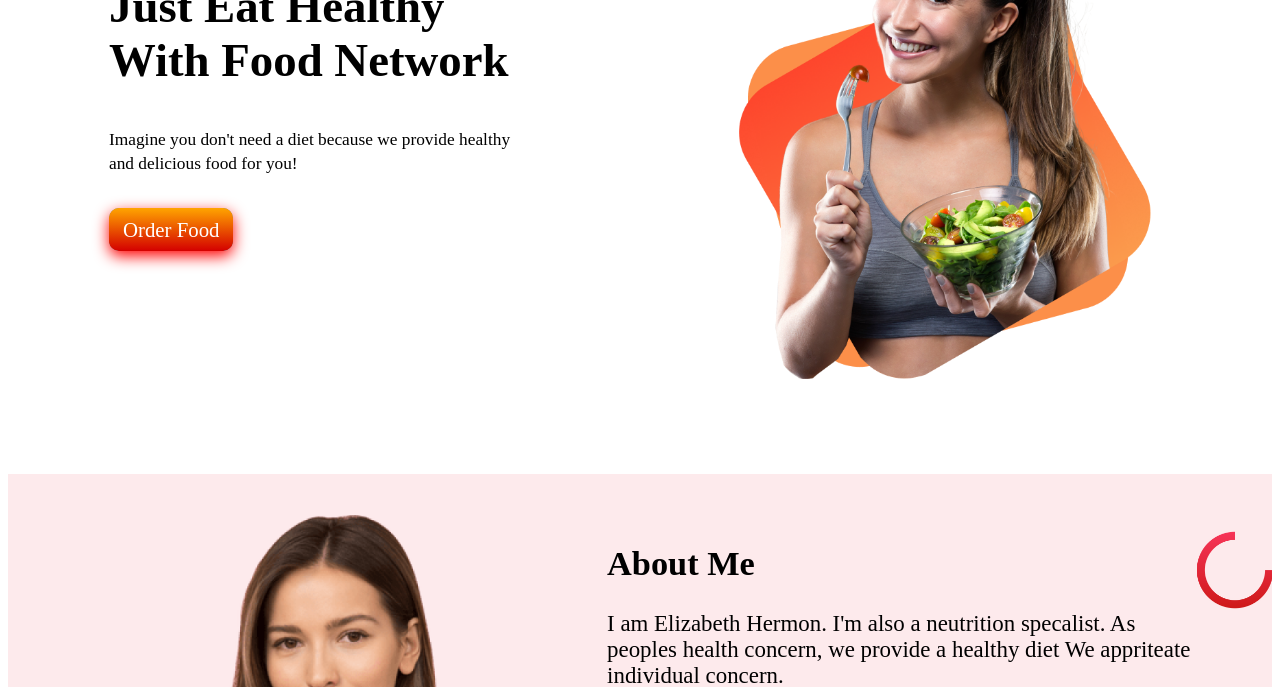
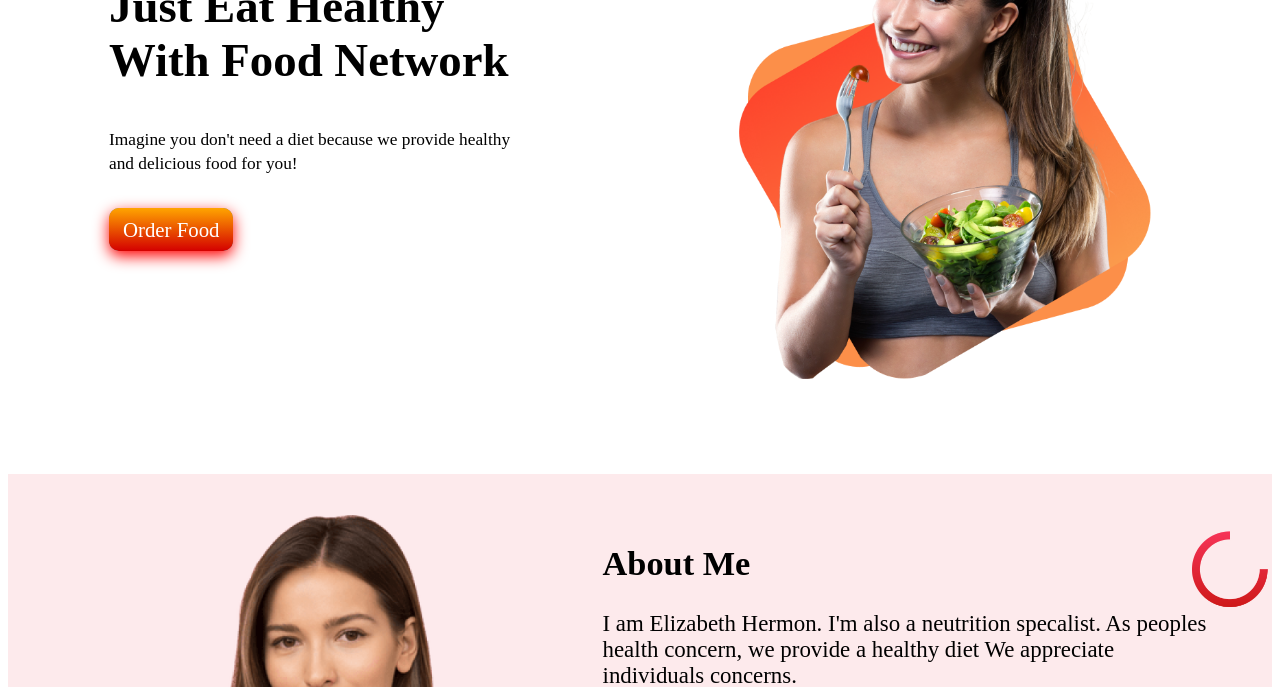
Before and after one commit to DevBobi/food-network-main, a plain HTML site: page index.html in a window 1280 px wide. Shown: the part 265-952 px from the top of the page. Drawn offline with Linux system fonts and the light colour scheme.

Commit message:
text edited

```diff
--- a/index.html
+++ b/index.html
@@ -50,7 +50,7 @@
         <div class="half-width2 cover">
             <h2>About Me</h2>
             <p>I am Elizabeth Hermon. I'm also a neutrition specalist. As peoples health concern, we provide a healthy
-                diet We appriteate individual concern.
+                diet We appreciate individuals concerns.
             </p>
             <br>
             <a class="order-btn" href="">Contact me</a>
```
